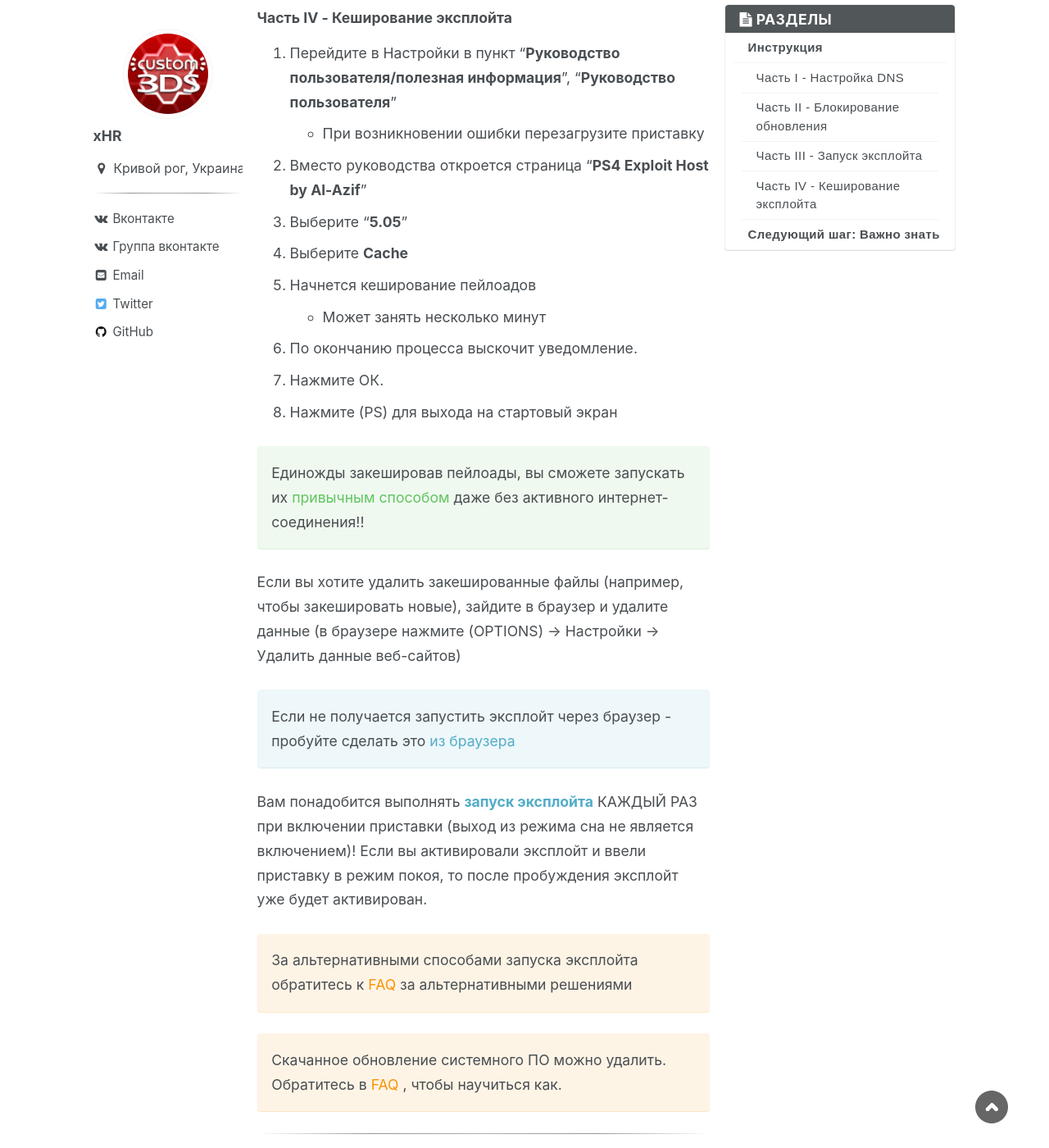
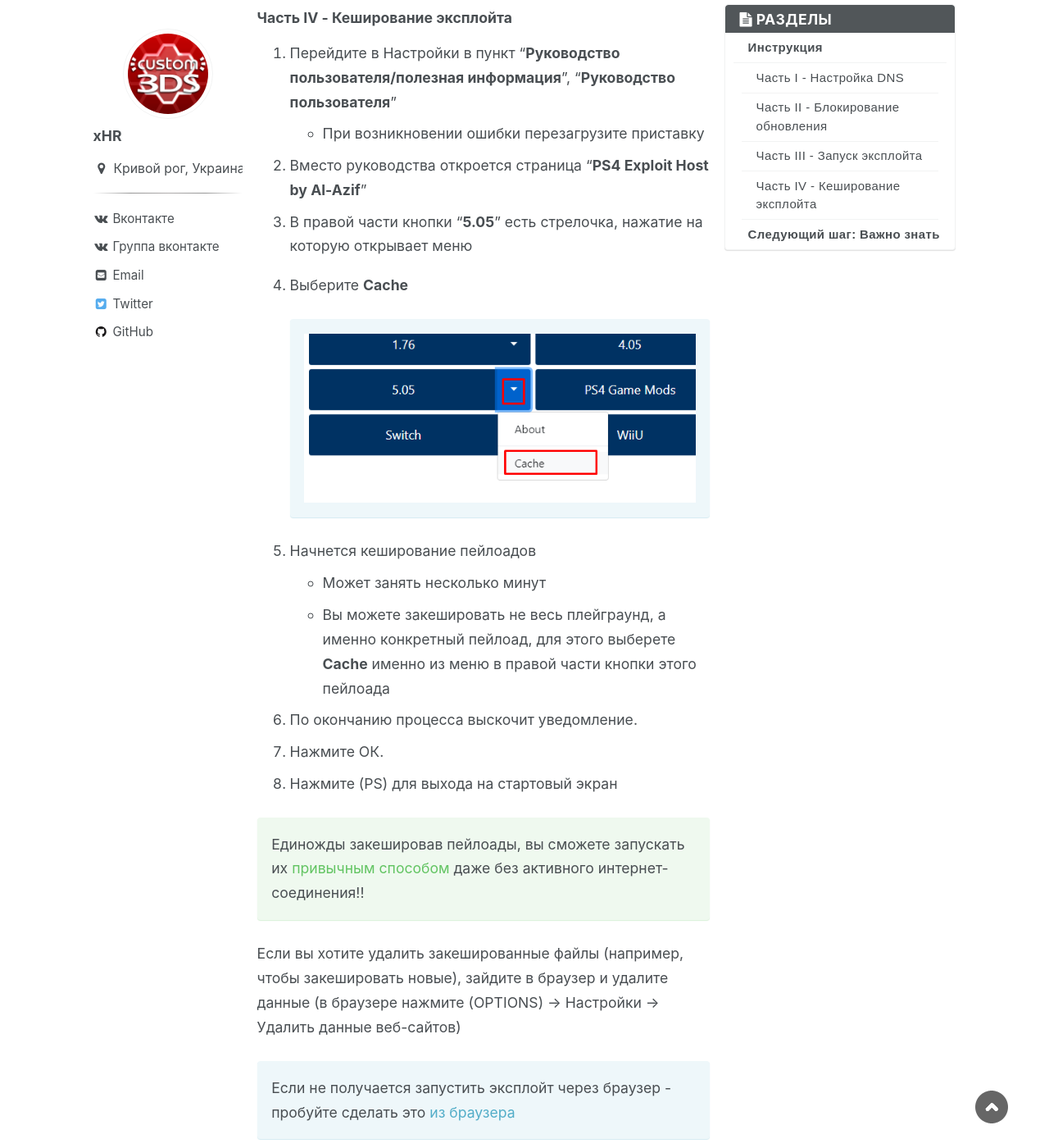
Before and after one commit to rashevskyv/ps4, a Jekyll site: the page built from _pages/start-hen.md, in a window 1280 px wide and 1400 px high, scrolled down 4647 px. Shown: the whole window at 82% size. Built offline with Jekyll 4.4.1, drawn with Linux system fonts in a browser that asks for light colours; nearby versions of some CDN libraries.

Commit message:
Изменён метод кеширования

```diff
--- a/_pages/start-hen.md
+++ b/_pages/start-hen.md
@@ -56,10 +56,16 @@
 1. Перейдите в Настройки в пункт "**Руководство пользователя/полезная информация**", "**Руководство пользователя**"
 	+ При возникновении ошибки перезагрузите приставку
 1. Вместо руководства откроется страница "**PS4 Exploit Host by Al-Azif**"
-1. Выберите "**{% include /vars/sys_version.txt %}**"
+1. В правой части кнопки "**{% include /vars/sys_version.txt %}**" есть стрелочка, нажатие на которую открывает меню
 1. Выберите **Cache**
+
+	![]({{ base_path }}/images/screenshots/cache.png)
+	{: .text-center}
+	{: .notice--info}
+
 1. Начнется кеширование пейлоадов
 	* Может занять несколько минут
+	* Вы можете закешировать не весь плейграунд, а именно конкретный пейлоад, для этого выберете **Cache** именно из меню в правой части кнопки этого пейлоада
 1. По окончанию процесса выскочит уведомление.
 1. Нажмите ОК.
 1. Нажмите (PS) для выхода на стартовый экран
```
Also changed, not shown: _pages/game-dumps.md (+1 -1 lines), _pages/home.md (+1 -1 lines), images/screenshots/cache.png (added).
